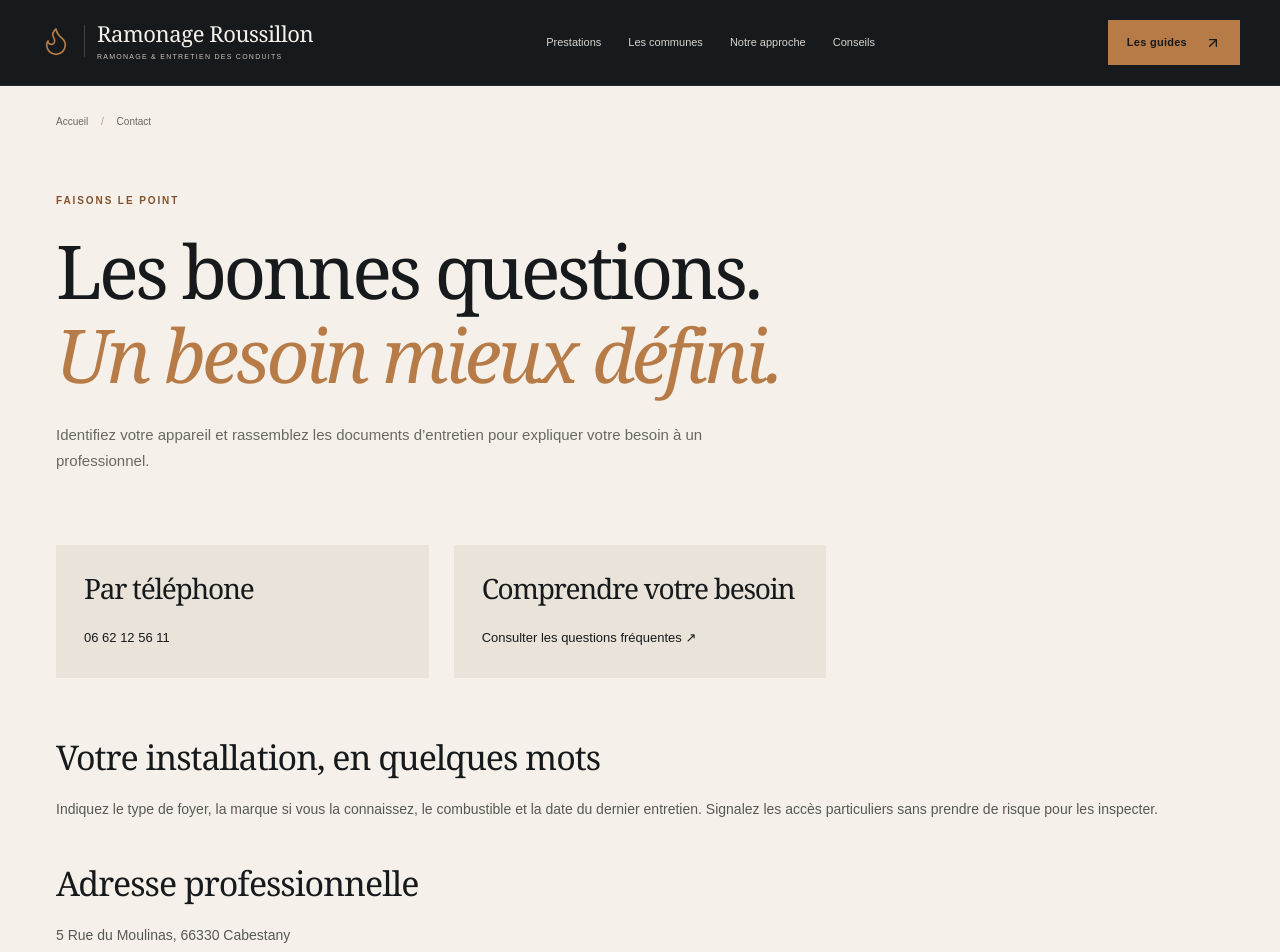
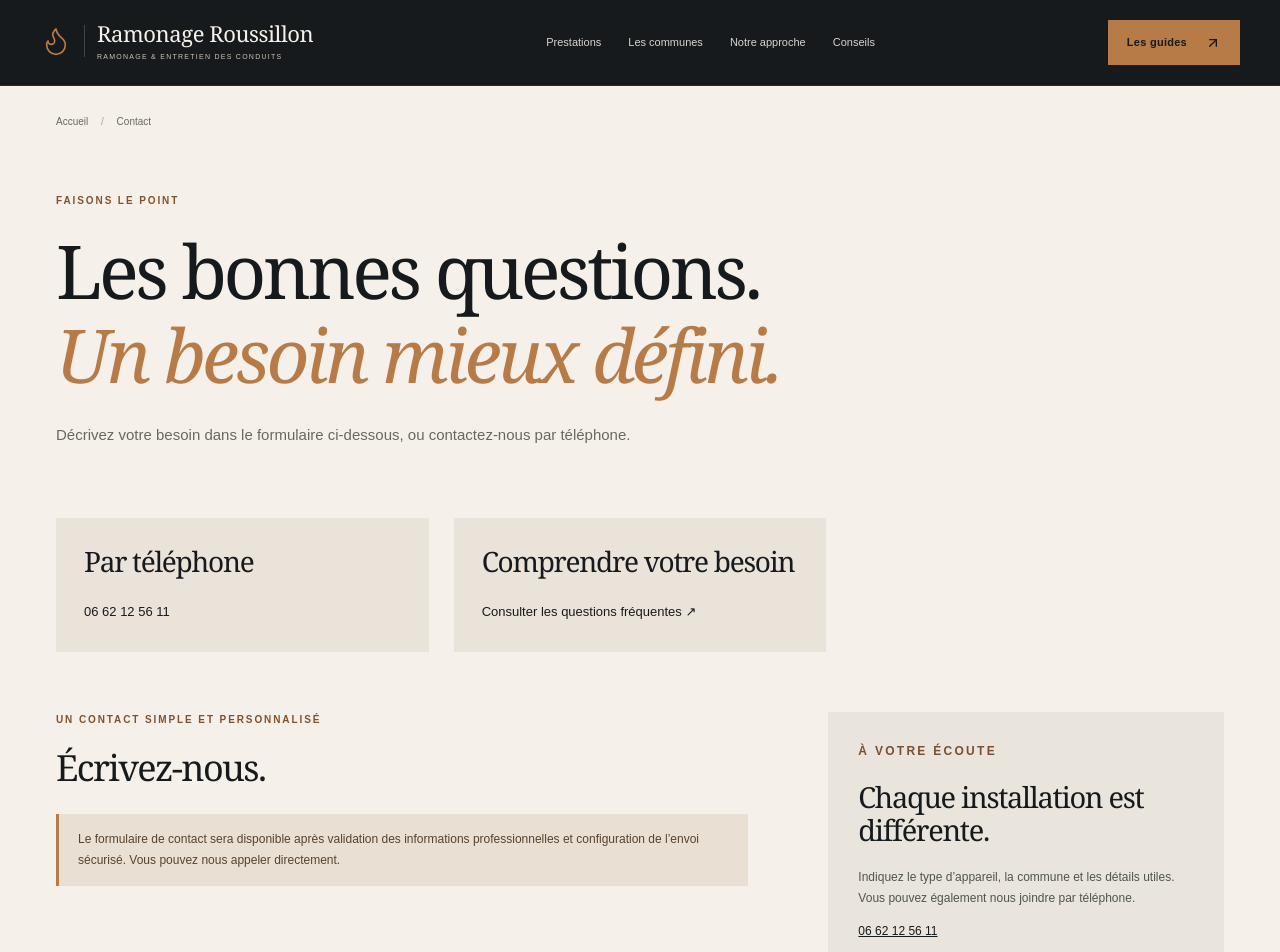
Before and after one commit to AdrienW86/ramonage, a Next.js app: page /contact in a window 1280 px wide. Shown: the top 952 px of the page. Built offline with nearby package versions, Linux system fonts and the light colour scheme.

Commit message:
Intègre le formulaire dans la page contact

```diff
--- a/src/app/contact/page.tsx
+++ b/src/app/contact/page.tsx
@@ -1,6 +1,7 @@
 import Link from 'next/link';
 import { Breadcrumbs, CTA } from '@/components/ui';
-import { company } from '@/config/company';
+import { company, isPublicReady } from '@/config/company';
+import { ContactForm } from '@/components/contact-form';
 import { metadata } from '@/lib/seo';
 export const generateMetadata = () =>
   metadata(
@@ -21,8 +22,7 @@ export default function Page() {
             <em>Un besoin mieux défini.</em>
           </h1>
           <p>
-            Identifiez votre appareil et rassemblez les documents d’entretien pour expliquer votre
-            besoin à un professionnel.
+            Décrivez votre besoin dans le formulaire ci-dessous, ou contactez-nous par téléphone.
           </p>
         </div>
         <div className="contact-options">
@@ -43,6 +43,19 @@ export default function Page() {
             <Link href="/questions-frequentes">Consulter les questions fréquentes ↗</Link>
           </div>
         </div>
+        <section className="quote-layout" style={{ paddingBottom: 80 }} aria-label="Nous écrire">
+          <div>
+            <p className="eyebrow">UN CONTACT SIMPLE ET PERSONNALISÉ</p>
+            <h2 style={{ fontSize: 36, marginBottom: 25 }}>Écrivez-nous.</h2>
+            <ContactForm enabled={isPublicReady() && company.commercial.formEnabled && !!process.env.RESEND_API_KEY && !!process.env.RESEND_FROM && !!company.quoteRecipient && !!process.env.RATE_LIMIT_REST_URL && !!process.env.RATE_LIMIT_REST_TOKEN} />
+          </div>
+          <aside className="aside-card">
+            <p className="eyebrow">À VOTRE ÉCOUTE</p>
+            <h2>Chaque installation est différente.</h2>
+            <p>Indiquez le type d’appareil, la commune et les détails utiles. Vous pouvez également nous joindre par téléphone.</p>
+            {company.phone && <a href={'tel:' + company.phone.replace(/[^+\d]/g, '')}>{company.phone}</a>}
+          </aside>
+        </section>
         <section className="prose" style={{ paddingBottom: 70 }}>
           <h2>Votre installation, en quelques mots</h2>
           <p>
```
